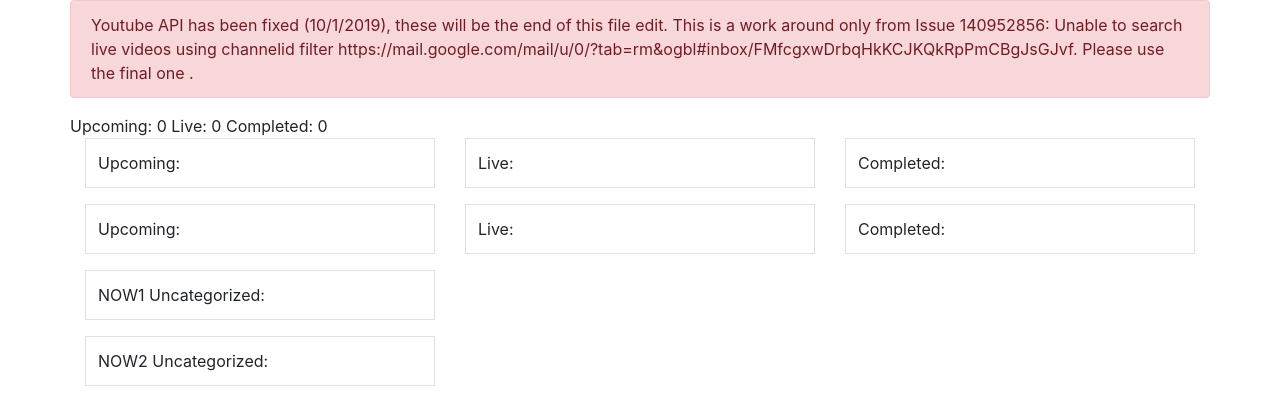
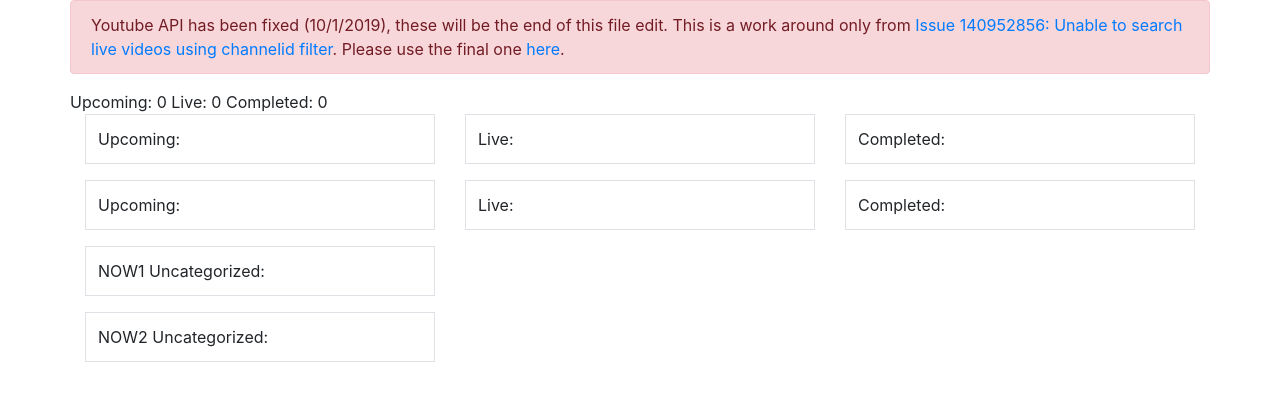
Before and after one commit to jmmalunao/youtube-channel-monitoring, a plain HTML site: page index_workaround.html in a window 1280 px wide. Drawn offline with nearby package versions, Linux system fonts and the light colour scheme; no server answers.

Commit message:
Add files via upload

```diff
--- a/index_workaround.html
+++ b/index_workaround.html
@@ -22,10 +22,13 @@
         <div class="row">
             <div class="col-xs-12">
                 <div class="alert alert-danger" role="alert">Youtube API has been fixed (10/1/2019), these will be the
-                    end of this file edit. This is a work around only from Issue 140952856: Unable to search live videos
-                    using channelid filter
-                    https://mail.google.com/mail/u/0/?tab=rm&ogbl#inbox/FMfcgxwDrbqHkKCJKQkRpPmCBgJsGJvf. Please use the
-                    final one .</div>
+                    end of this file edit. This is a work around only from
+                    <a href="https://mail.google.com/mail/u/0/?tab=rm&ogbl#inbox/FMfcgxwDrbqHkKCJKQkRpPmCBgJsGJvf">Issue
+                        140952856: Unable to search live videos
+                        using channelid filter</a>. Please use the
+                    final one <a
+                        href="https://github.com/jmmalunao/youtube-channel-monitoring/blob/master/index_final.html">here</a>.
+                </div>
                 <div>
                     Upcoming: <span id="totalUpcoming"></span> Live: <span id="totalLive"></span> Completed:
                     <span id="totalCompleted"></span>
```
